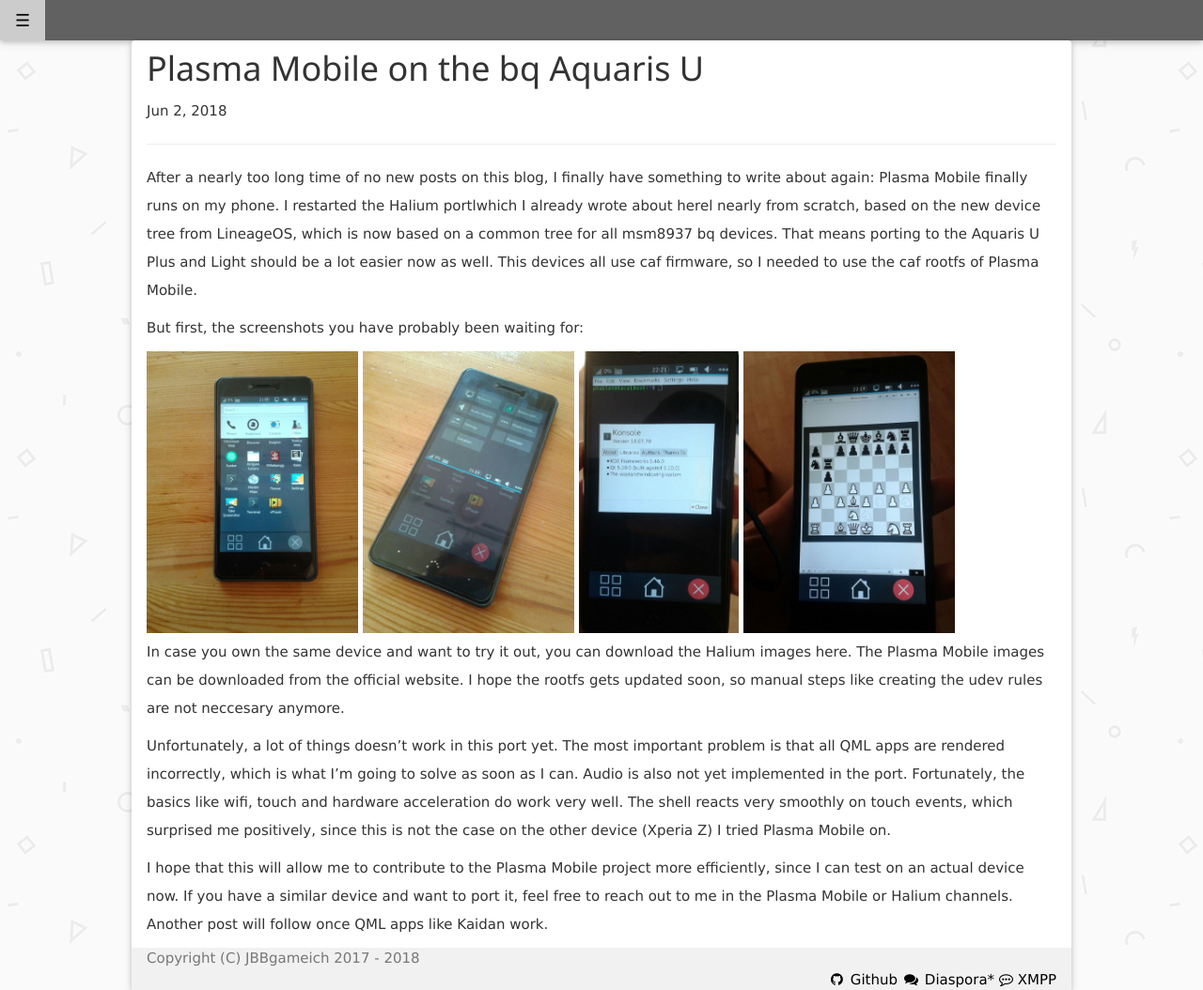
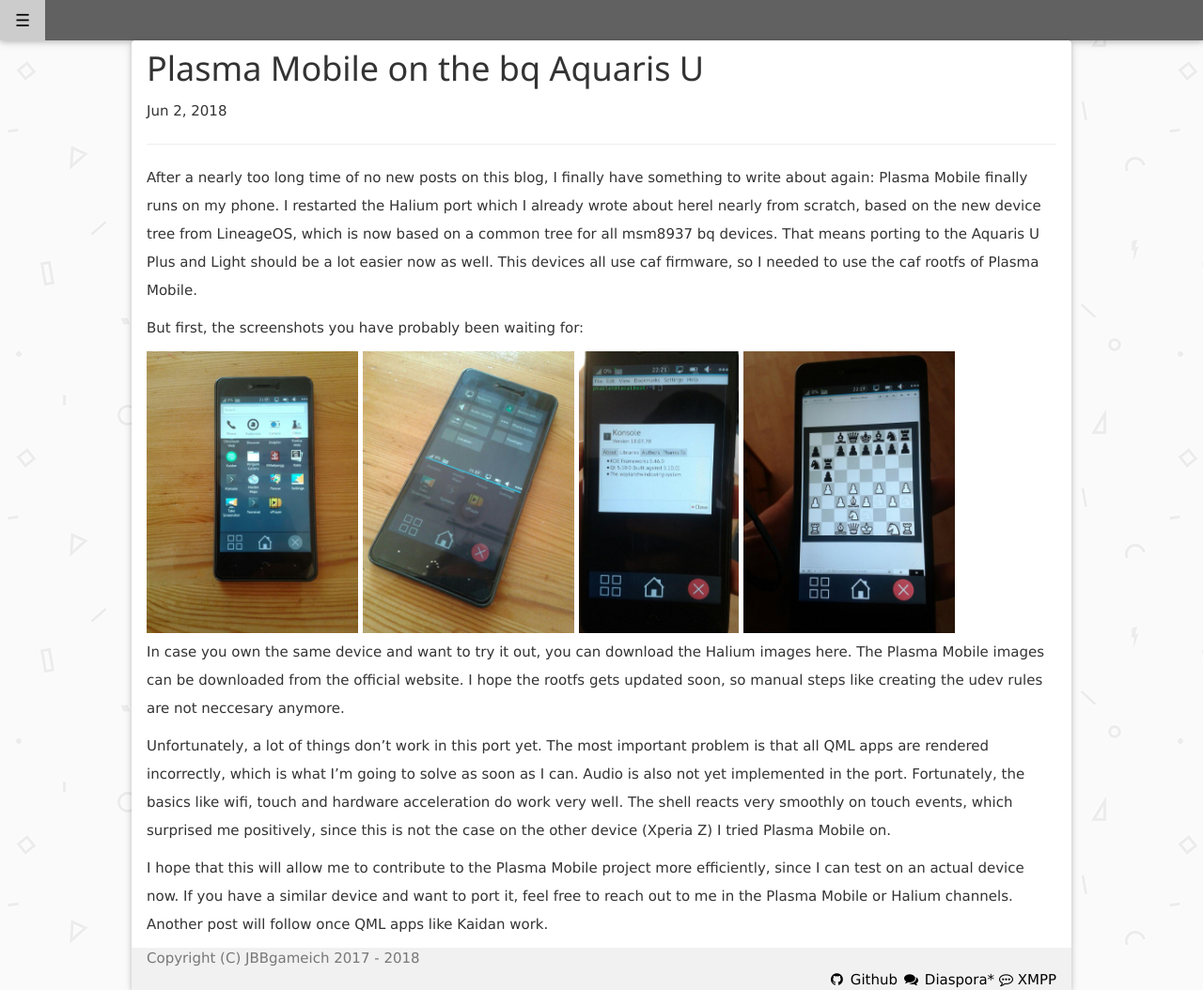
Before and after one commit to jbbgameich/jbbgameich.github.io, a Jekyll site: the page built from _posts/2018-06-02-Plasma-Mobile-Aquaris-U.md, in a window 1280 px wide. Shown: the whole page at 94% size. Built offline with Jekyll 4.4.1, drawn with Linux system fonts in a browser that asks for light colours.

Commit message:
Fix some typos

```diff
--- a/_posts/2018-06-02-Plasma-Mobile-Aquaris-U.md
+++ b/_posts/2018-06-02-Plasma-Mobile-Aquaris-U.md
@@ -6,7 +6,7 @@
 ---
 
 After a nearly too long time of no new posts on this blog, I finally have something to write about again:
-Plasma Mobile finally runs on my phone. I restarted the Halium portlwhich I already wrote about [here](/halium/2017/10/08/Porting-a-device-to-Halium.html)l nearly from scratch, based on the new device tree from LineageOS, which is now based on a common tree for all msm8937 bq devices. That means porting to the Aquaris U Plus and Light should be a lot easier now as well.
+Plasma Mobile finally runs on my phone. I restarted the Halium port which I already wrote about [here](/halium/2017/10/08/Porting-a-device-to-Halium.html)l nearly from scratch, based on the new device tree from LineageOS, which is now based on a common tree for all msm8937 bq devices. That means porting to the Aquaris U Plus and Light should be a lot easier now as well.
 This devices all use caf firmware, so I needed to use the caf rootfs of Plasma Mobile.
 
 But first, the screenshots you have probably been waiting for:
@@ -19,7 +19,7 @@
 
 In case you own the same device and want to try it out, you can download the Halium images [here](https://archive.kaidan.im/halium/chaozu/). The Plasma Mobile images can be downloaded from the [official website](https://plasma-mobile.org/get). I hope the rootfs gets updated soon, so manual steps like [creating the udev rules](https://docs.halium.org/en/latest/porting/debug-build/index.html) are not neccesary anymore.
 
-Unfortunately, a lot of things doesn't work in this port yet. The most important problem is that all QML apps are rendered incorrectly, which is what I'm going to solve as soon as I can. Audio is also not yet implemented in the port. Fortunately, the basics like wifi, touch and hardware acceleration do work very well. The shell reacts very smoothly on touch events, which  surprised me positively, since this is not the case on the other device (Xperia Z) I tried Plasma Mobile on.
+Unfortunately, a lot of things don't work in this port yet. The most important problem is that all QML apps are rendered incorrectly, which is what I'm going to solve as soon as I can. Audio is also not yet implemented in the port. Fortunately, the basics like wifi, touch and hardware acceleration do work very well. The shell reacts very smoothly on touch events, which  surprised me positively, since this is not the case on the other device (Xperia Z) I tried Plasma Mobile on.
 
 I hope that this will allow me to contribute to the Plasma Mobile project more efficiently, since I can test on an actual device now. If you have a similar device and want to port it, feel free to reach out to me in the Plasma Mobile or Halium channels.
 Another post will follow once QML apps like Kaidan work.
```
